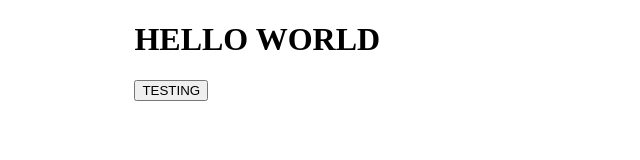
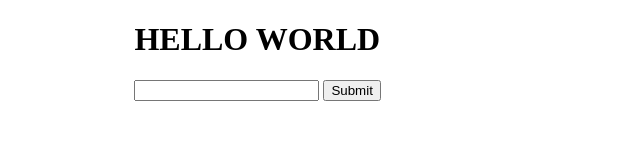
Before and after one commit to teamfiresauce/shopping-cart-proj, a website: page app/index.html at #!/main in a window 1280 px wide. Shown: the whole page, without its empty margins (0-640 px from the left). Drawn offline with nearby package versions, Linux system fonts and the light colour scheme; some packages are replaced by stand-ins of ours.

Commit message:
added function for default example

```diff
--- a/app/index.html
+++ b/app/index.html
@@ -5,7 +5,6 @@
     <meta charset="UTF-8">
     <meta name="viewport" content="width=device-width, initial-scale=1.0">
     <meta http-equiv="X-UA-Compatible" content="ie=edge">
-    <link rel="stylesheet" type="text/css" href="semantic/semantic.min.css">
     <title>Shopping Cart</title>
 </head>
 
--- a/app/js/main.html
+++ b/app/js/main.html
@@ -1,7 +1,8 @@
 <h1>HELLO WORLD</h1>
 
 <div>
-    <button>
-        {{vm.test}}
+    <input ng-model="vm.foo" type="text">
+    <button ng-click="vm.fooBar()">
+        {{vm.buttonName}}
     </button>
 </div>
--- a/app/js/main.js
+++ b/app/js/main.js
@@ -7,6 +7,11 @@
   function mainCtrl() {
     var vm = this;
 
-    vm.test = "TESTING";
+    vm.buttonName = "Submit";
+
+    vm.fooBar = function() {
+      console.log("input name:", vm.foo);
+    }
+
   }; // end of controller
 })(); // end of iife
```
